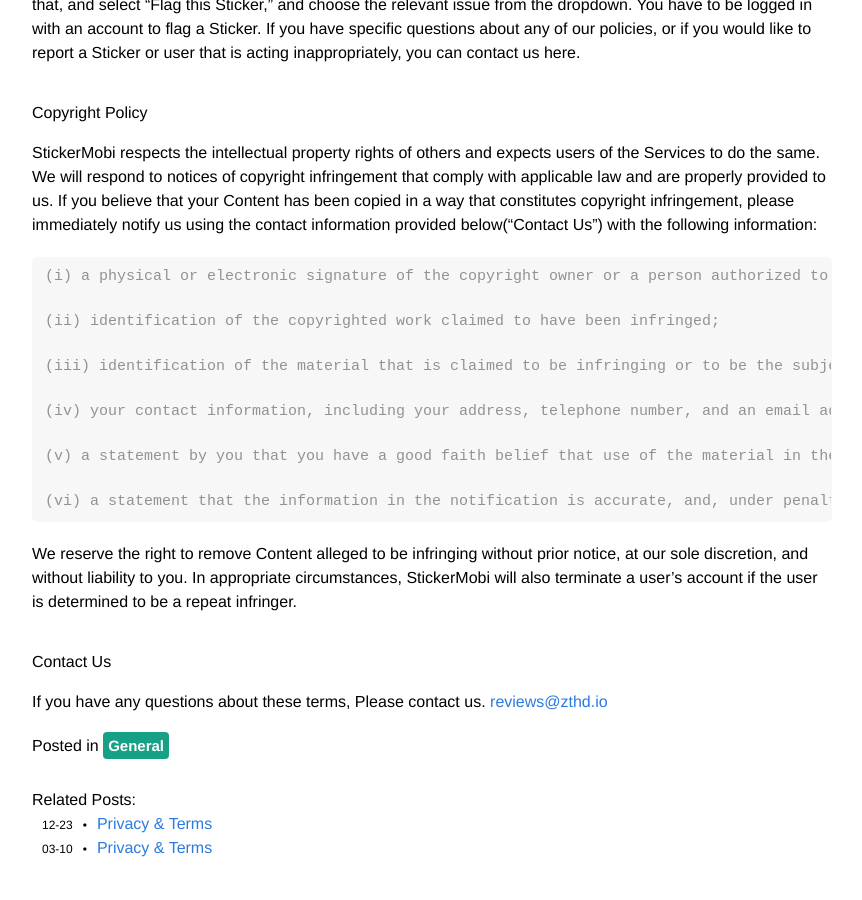
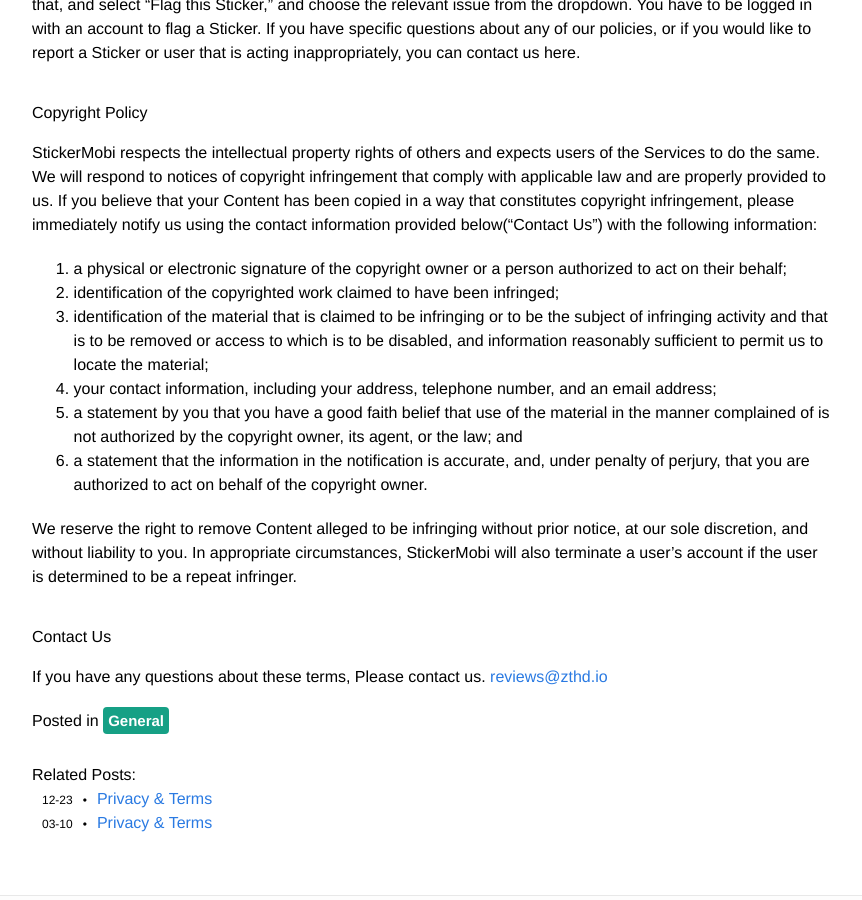
Before and after one commit to memeandstickers/memeandstickers.github.io, a Jekyll site: the page built from _posts/2020-06-10-Community-Guidelines.md, in a window 1280 px wide and 900 px high, scrolled down 1700 px. Shown: the whole window, without its empty margins (208-1070 px from the left). Built offline with Jekyll 4.4.1, drawn with Linux system fonts in a browser that asks for light colours; nearby versions of some CDN libraries; comment, search, counter and statistics services are not loaded.

Commit message:
fix: order

```diff
--- a/_posts/2020-06-10-Community-Guidelines.md
+++ b/_posts/2020-06-10-Community-Guidelines.md
@@ -51,17 +51,12 @@
 # Copyright Policy
 StickerMobi respects the intellectual property rights of others and expects users of the Services to do the same. We will respond to notices of copyright infringement that comply with applicable law and are properly provided to us. If you believe that your Content has been copied in a way that constitutes copyright infringement, please immediately notify us using the contact information provided below(“Contact Us”) with the following information:
 
-    (i) a physical or electronic signature of the copyright owner or a person authorized to act on their behalf;
-
-    (ii) identification of the copyrighted work claimed to have been infringed;
-
-    (iii) identification of the material that is claimed to be infringing or to be the subject of infringing activity and that is to be removed or access to which is to be disabled, and information reasonably sufficient to permit us to locate the material;
-
-    (iv) your contact information, including your address, telephone number, and an email address;
-
-    (v) a statement by you that you have a good faith belief that use of the material in the manner complained of is not authorized by the copyright owner, its agent, or the law; and
-
-    (vi) a statement that the information in the notification is accurate, and, under penalty of perjury, that you are authorized to act on behalf of the copyright owner.
+1. a physical or electronic signature of the copyright owner or a person authorized to act on their behalf;
+2. identification of the copyrighted work claimed to have been infringed;
+3. identification of the material that is claimed to be infringing or to be the subject of infringing activity and that is to be removed or access to which is to be disabled, and information reasonably sufficient to permit us to locate the material;
+4. your contact information, including your address, telephone number, and an email address;
+5. a statement by you that you have a good faith belief that use of the material in the manner complained of is not authorized by the copyright owner, its agent, or the law; and
+6. a statement that the information in the notification is accurate, and, under penalty of perjury, that you are authorized to act on behalf of the copyright owner.
 
 We reserve the right to remove Content alleged to be infringing without prior notice, at our sole discretion, and without liability to you. In appropriate circumstances, StickerMobi will also terminate a user’s account if the user is determined to be a repeat infringer.
 
```
